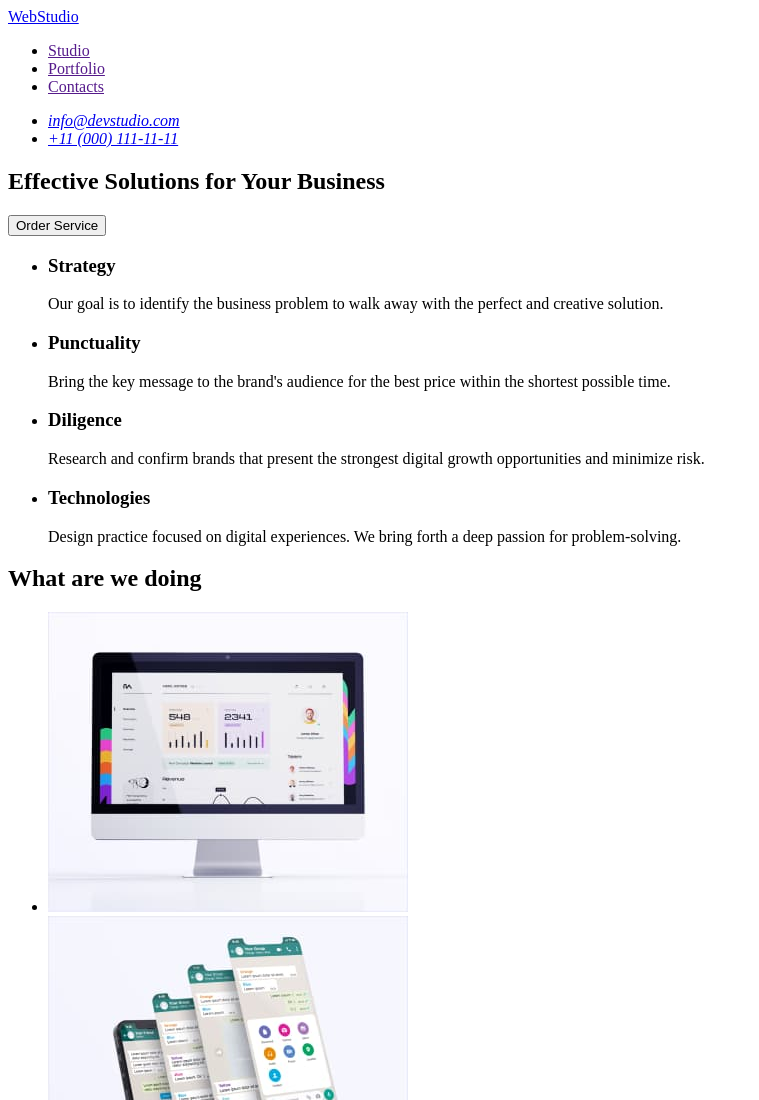
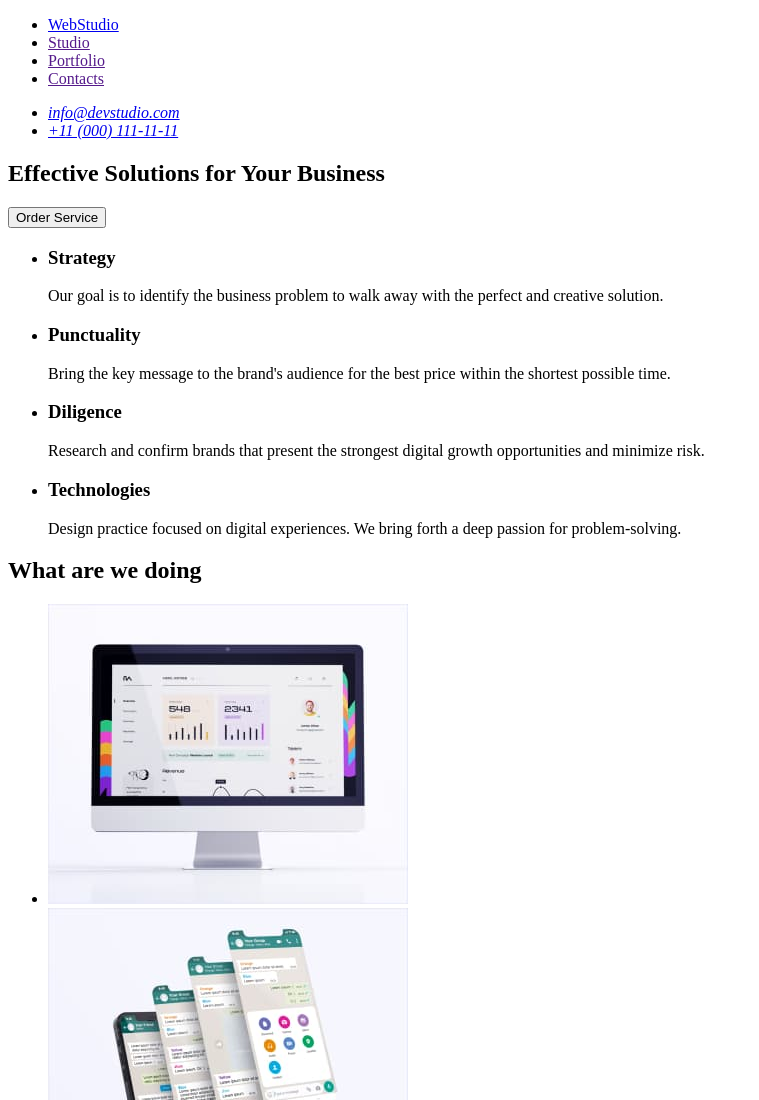
Before and after one commit to SashaKuh/goit-markup-hw-03, a plain HTML site: page index.html in a window 1280 px wide. Shown: the top 1100 px of the page, without its empty margins (0-759 px from the left). Drawn offline with Linux system fonts and the light colour scheme.

Commit message:
Update index.html

```diff
--- a/index.html
+++ b/index.html
@@ -8,9 +8,9 @@
   </head>
   <body>
     <header>
-      <a href="./index.html">WebStudio</a>
       <nav>
         <ul>
+          <li><a href="./index.html">WebStudio</a></li>
           <li>
             <a href="">Studio</a>
           </li>
```
